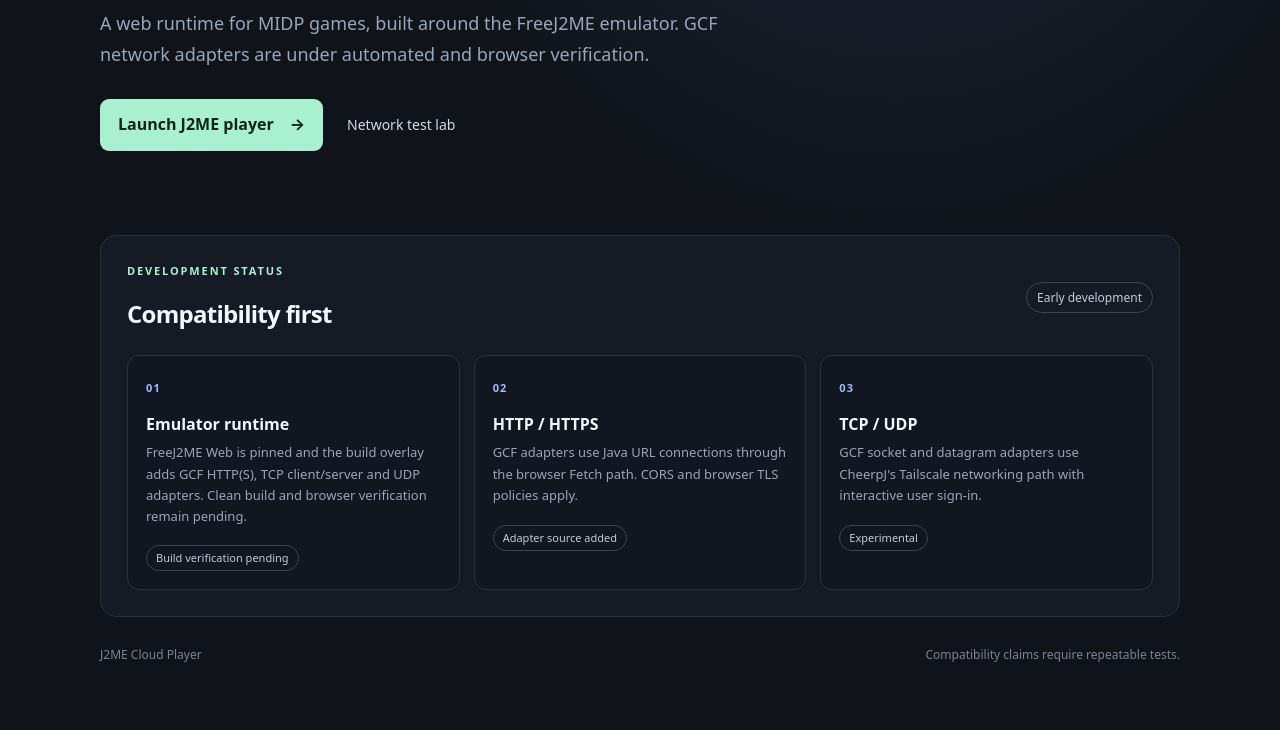
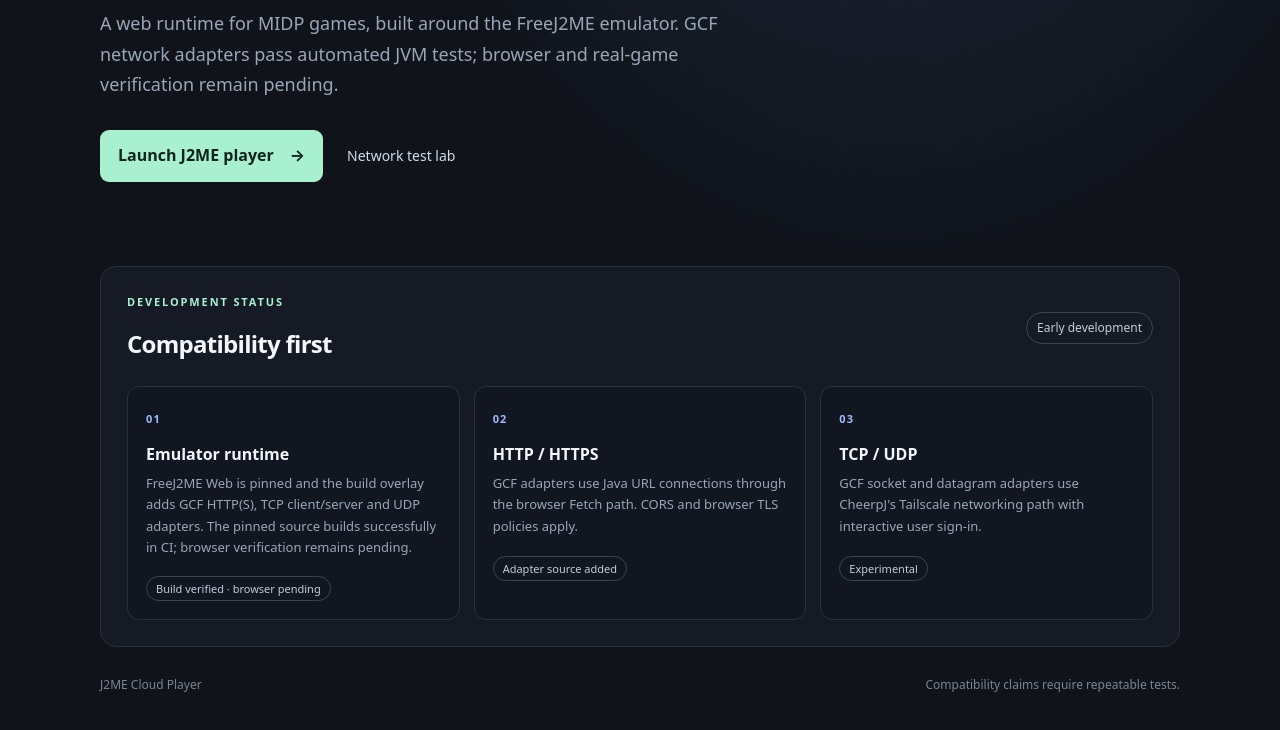
Before and after one commit to Kggduts/j2me-cloud-player, a plain HTML site: page site/index.html in a window 1280 px wide. Shown: the part 439-1169 px from the top of the page. Before the commit the page ends 1139 px from the top, so only its background shows below. Drawn offline with Linux system fonts and the light colour scheme.

Commit message:
site: show verified build status

```diff
--- a/site/index.html
+++ b/site/index.html
@@ -17,7 +17,7 @@
     <section class="hero">
       <p class="eyebrow">BROWSER-BASED JAVA ME</p>
       <h1>Your classic mobile games,<br><span>in the browser.</span></h1>
-      <p class="lede">A web runtime for MIDP games, built around the FreeJ2ME emulator. GCF network adapters are under automated and browser verification.</p>
+      <p class="lede">A web runtime for MIDP games, built around the FreeJ2ME emulator. GCF network adapters pass automated JVM tests; browser and real-game verification remain pending.</p>
       <div class="actions">
         <a class="primary" href="./emulator/">Launch J2ME player <span aria-hidden="true">→</span></a>
         <a class="secondary" href="./netprobe/">Network test lab</a>
@@ -26,7 +26,7 @@
     <section class="status-panel" aria-labelledby="status-title">
       <div class="section-heading"><div><p class="eyebrow">DEVELOPMENT STATUS</p><h2 id="status-title">Compatibility first</h2></div><span class="status-pill">Early development</span></div>
       <div class="status-grid">
-        <article><span class="status-icon">01</span><h3>Emulator runtime</h3><p>FreeJ2ME Web is pinned and the build overlay adds GCF HTTP(S), TCP client/server and UDP adapters. Clean build and browser verification remain pending.</p><span class="state">Build verification pending</span></article>
+        <article><span class="status-icon">01</span><h3>Emulator runtime</h3><p>FreeJ2ME Web is pinned and the build overlay adds GCF HTTP(S), TCP client/server and UDP adapters. The pinned source builds successfully in CI; browser verification remains pending.</p><span class="state">Build verified · browser pending</span></article>
         <article><span class="status-icon">02</span><h3>HTTP / HTTPS</h3><p>GCF adapters use Java URL connections through the browser Fetch path. CORS and browser TLS policies apply.</p><span class="state">Adapter source added</span></article>
         <article><span class="status-icon">03</span><h3>TCP / UDP</h3><p>GCF socket and datagram adapters use CheerpJ's Tailscale networking path with interactive user sign-in.</p><span class="state">Experimental</span></article>
       </div>
```
